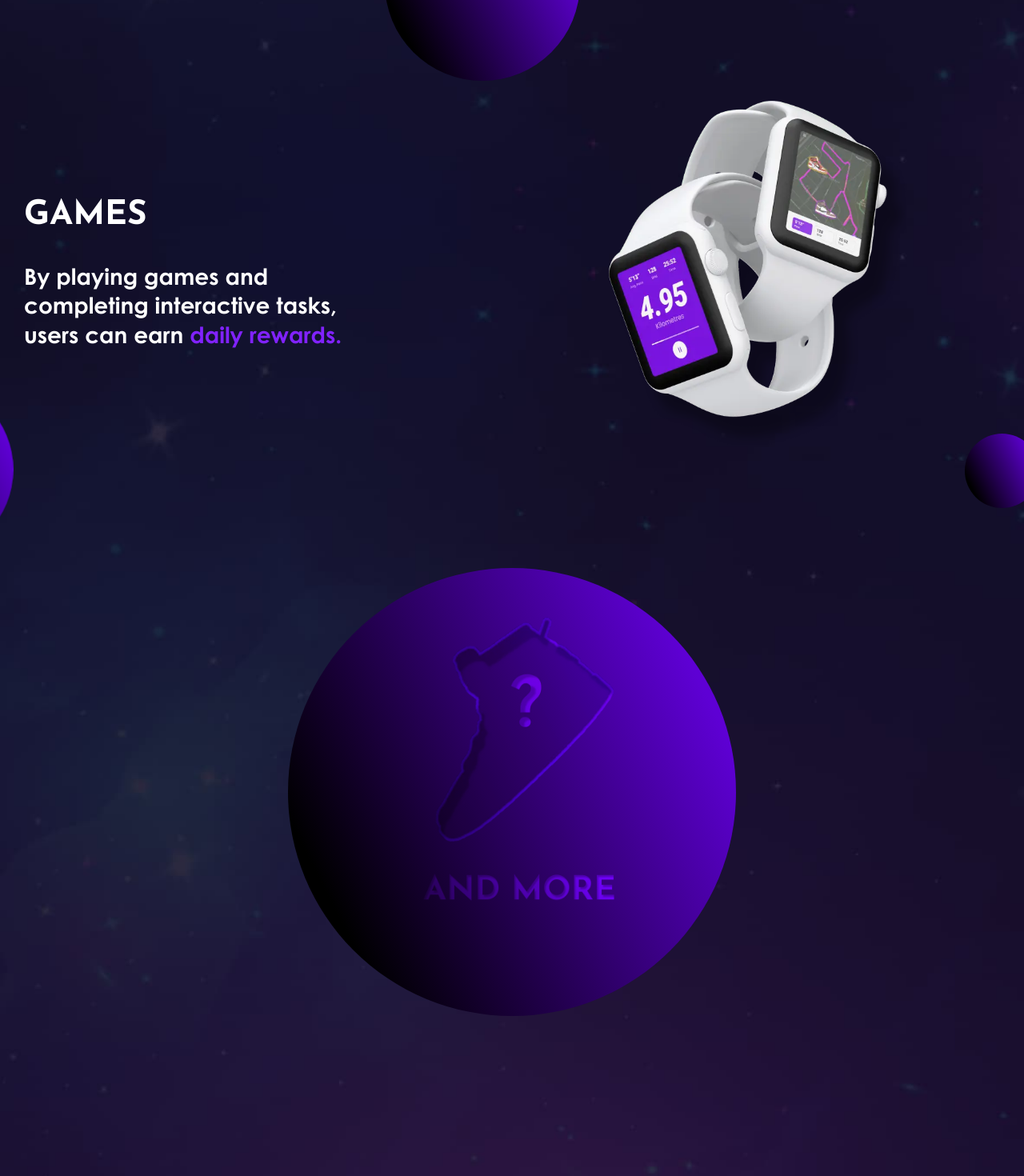
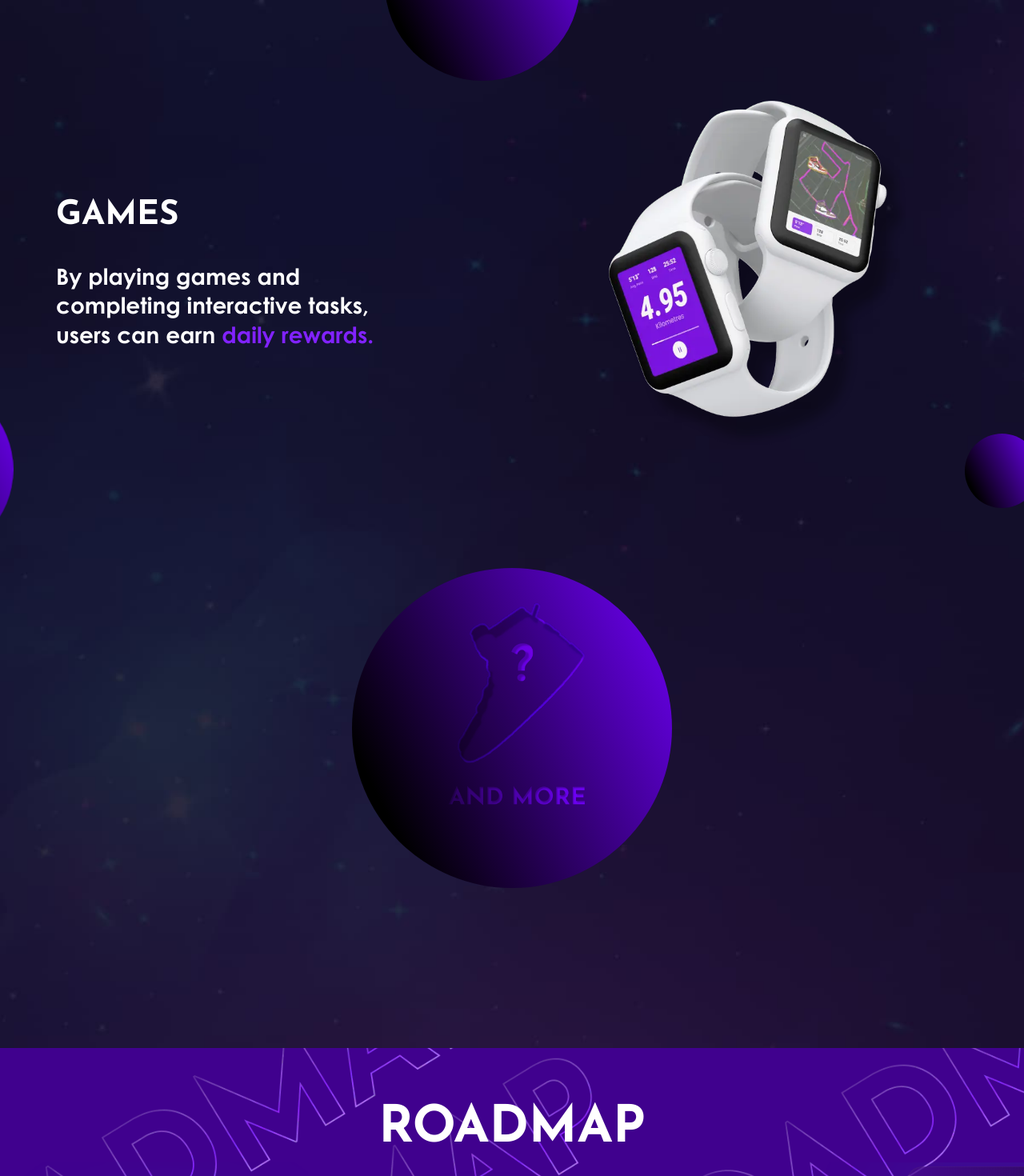
Before and after one commit to HypeX-NFT/landing-page-phenomenon, a React (Create React App) app: page / in a window 1280 px wide. Shown: the part 3732-5202 px from the top of the page at 80% size. Built offline with nearby package versions, Linux system fonts and the light colour scheme.

Commit message:
Fixed 'Games' text positioning + '&More'Globe size

```diff
--- a/src/components/layout/Benefits/Benefits.module.css
+++ b/src/components/layout/Benefits/Benefits.module.css
@@ -99,6 +99,7 @@
 .benefitsTextContent {
     width: 50%;
     max-width: 450px;
+    margin-left: 40px;
 }
 
 .benefitsTextTitle {
@@ -121,8 +122,8 @@
 .benefitsMore {
     margin: 0 auto;
     font-size: 10px;
-    width: 56em;
-    height: 56em;
+    width: 40em;
+    height: 40em;
     border-radius: 50%;
     background-image: var(--blob-gradient);
     display: flex;
@@ -218,6 +219,7 @@
         background-color: #29273d;
         border-radius: 0 0 25px 25px;
         padding: 20px 20px 25px;
+        margin-left: 0;
     }
 
     .benefitsTextTitle {
```
